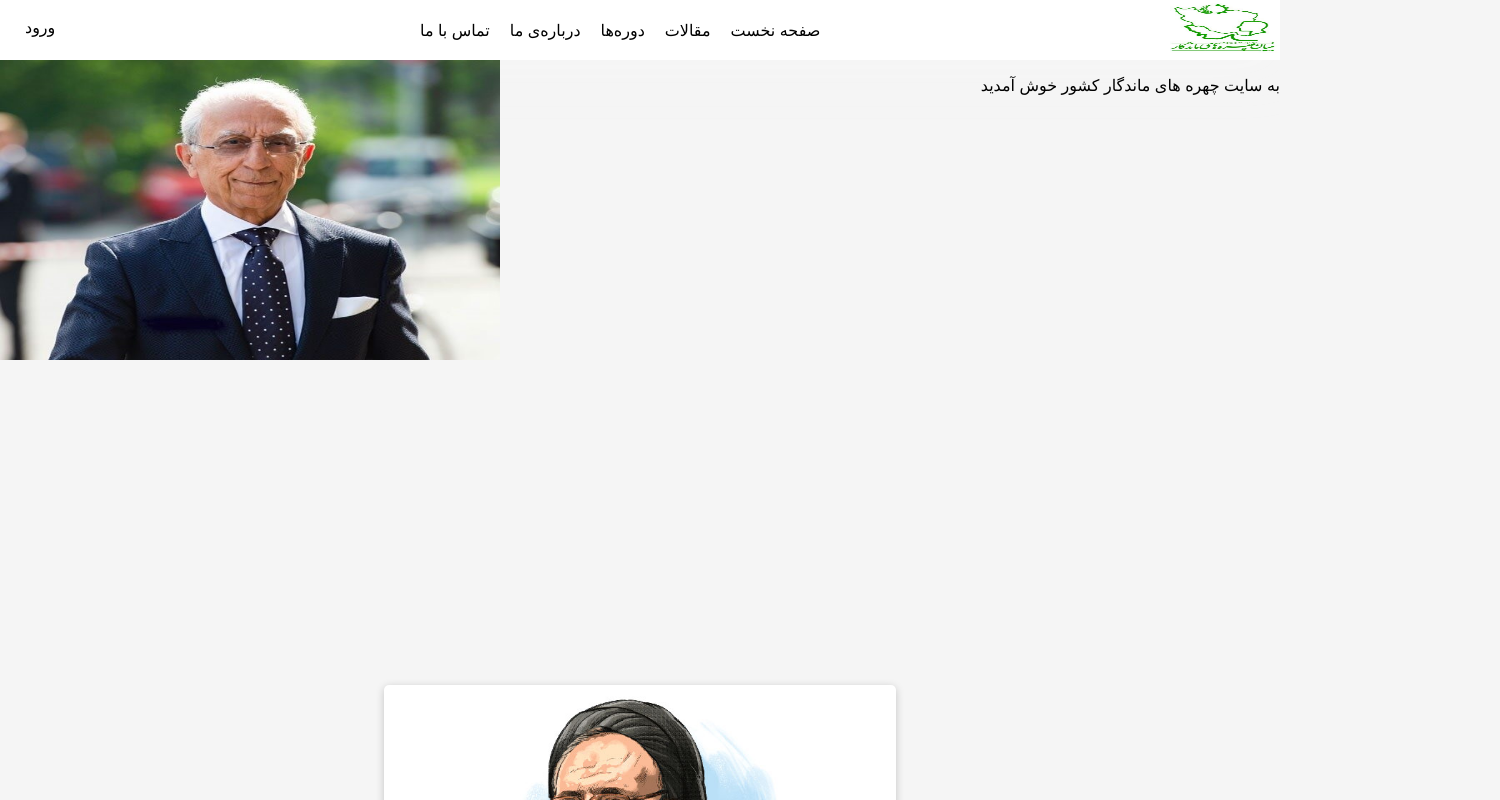
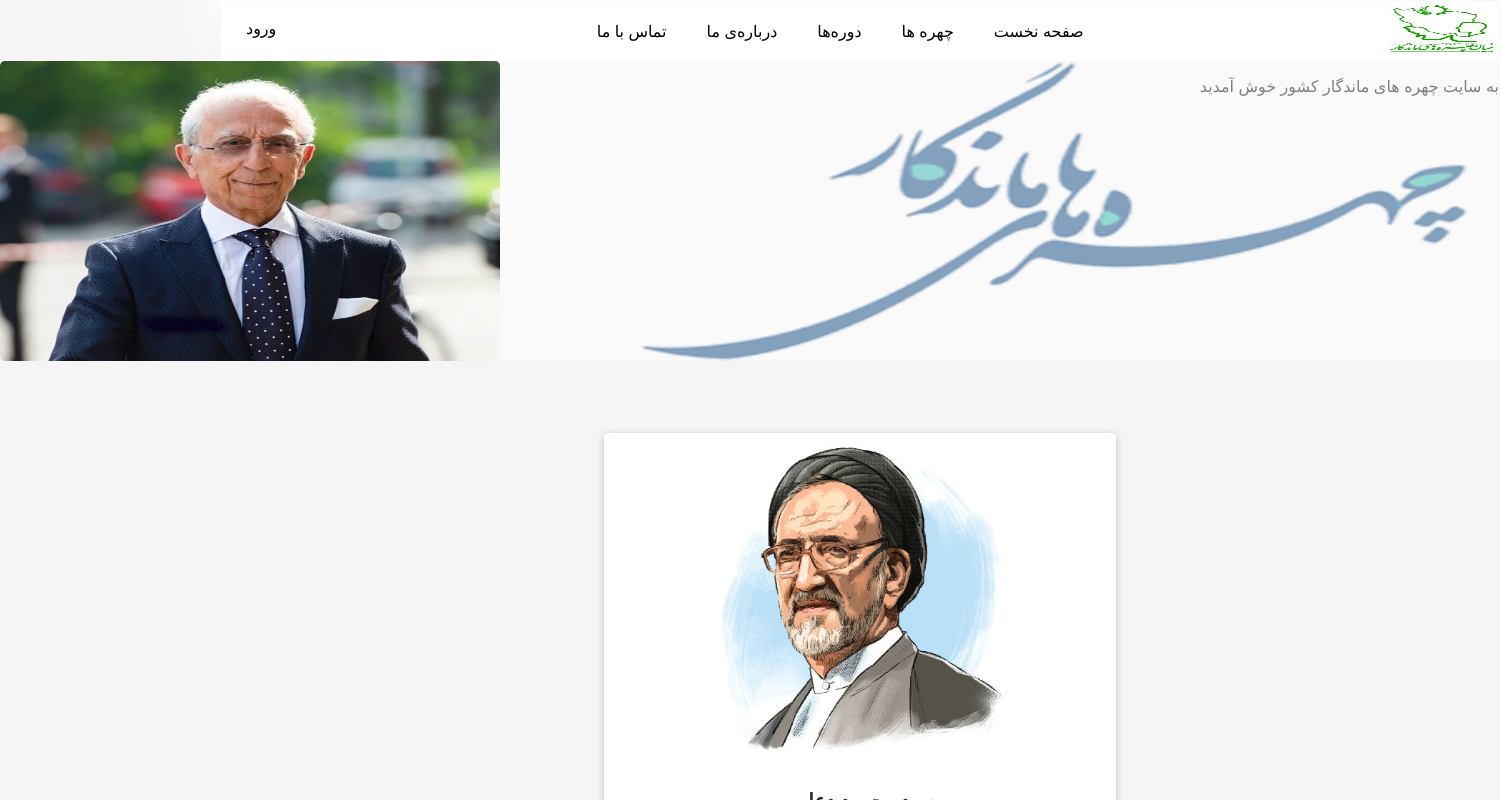
Before and after one commit to HasanAboee/uni_project, a Next.js app: page / in a window 1280 px wide. Shown: the top 800 px of the page, 1500 px wide, since content can reach past the window. Built offline with nearby package versions, Linux system fonts and the light colour scheme.

Commit message:
footer has added

```diff
--- a/components/Layout/layout.js
+++ b/components/Layout/layout.js
@@ -1,14 +1,21 @@
 import styles from "./layout.module.css";
+
 function layout(props) {
   return (
-    <div>
+    <div className={styles.wrapper}>
       <nav className={styles.navigator}>
         <div className={styles.logo_box}>
           <img alt="logo" src="/logo.jpg" />
         </div>
         <ul>
           <li>صفحه نخست</li>
-          <li>مقالات</li>
+          <li className={styles.submenu}>چهره ها
+            <ul>
+              <li>بازیگران</li>
+              <li>آهنگسازان</li>
+              <li>دانشمندان</li>
+            </ul>
+          </li>
           <li>دوره‌ها</li>
           <li>درباره‌ی ما</li>
           <li>تماس با ما</li>
@@ -19,6 +26,13 @@ function layout(props) {
 
       </nav>
       <div>{props.children}</div>
+      <div className={styles.push}></div>
+      <div className={styles.footer}>
+        <ul>
+          <li>بهینه سازی و توسعه توسط: حسن ابویی مهریزی</li>
+          <li>راه ارتباطی با ما</li>
+        </ul>
+      </div>
       </div>
 
   );
--- a/components/Layout/layout.module.css
+++ b/components/Layout/layout.module.css
@@ -1,4 +1,3 @@
-
 .navigator {
   width: 100%;
   height: 60px;
@@ -23,7 +22,7 @@
 
 .logo_box img {
   width: 110px;
-  height:50px;
+  height: 50px;
 }
 
 .login_button_box button {
@@ -41,6 +40,9 @@
 
 .navigator ul > li {
   color: #000000;
+  padding: 5px 20px;
+  cursor: pointer;
+  transition: all ease 0.3s;
 }
 
 .navigator ul:hover > li {
@@ -50,3 +52,44 @@
 .navigator ul > li:hover {
   color: #000000;
 }
+.submenu {
+  visibility: none;
+}
+.submenu ul {
+  background-color: rgb(255, 255, 255);
+  min-width: 10px;
+  position: absolute;
+  top: 40px;
+  left: 710px;
+  display: none;
+  padding-left: 0;
+  border-radius: 5px;
+}
+.submenu ul li {
+  color: white;
+  width: 85px;
+}
+.submenu:hover ul {
+  display: block;
+}
+.wrapper{
+  min-height: 100%;
+  margin-bottom: -120px; /* Same as push height */
+  padding: 1px;
+}
+.footer{
+  border: 5px 0px 0px 0px;
+  border-color: #000000;
+  display: flex;
+    background-color: rgb(255, 255, 255);
+    color: rgb(15, 15, 15);
+    height: auto;
+    width: 100%;
+
+}
+.footer ul{
+  list-style: none;
+}
+.push{
+  height:120px;
+}
--- a/components/header/content.js
+++ b/components/header/content.js
@@ -2,10 +2,14 @@ import styles from "./content.module.css";
 function content() {
   return (
     <div className={styles.container}>
+      <div className={styles.background}>
+        <img src="cover-face.jpg" alt="background" />
+      </div>
       <p>به سایت چهره های ماندگار کشور خوش آمدید</p>
       <div className={styles.prof}>
         <img src="prof.jpg" alt="this is a prof pic" />
       </div>
+
     </div>
   );
 }
--- a/components/header/content.module.css
+++ b/components/header/content.module.css
@@ -2,7 +2,20 @@
     display: flex;
     justify-content: space-between;
 }
+.background img{
+    width:100%;
+    opacity: 50%;
+}
+.background{
+    position: absolute;
+
+}
 .prof img{
 height:300px;
 width:500px;
+border-radius: 5px;
 }
+.prof{
+    position:absolute;
+    right:1000px;
+}
```
Also changed, not shown: components/Layout/main-navigation.module.css (+2 -5 lines).
